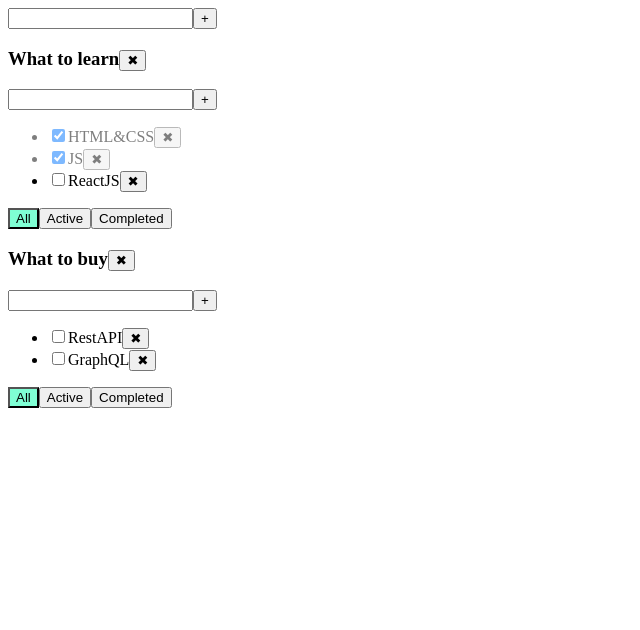
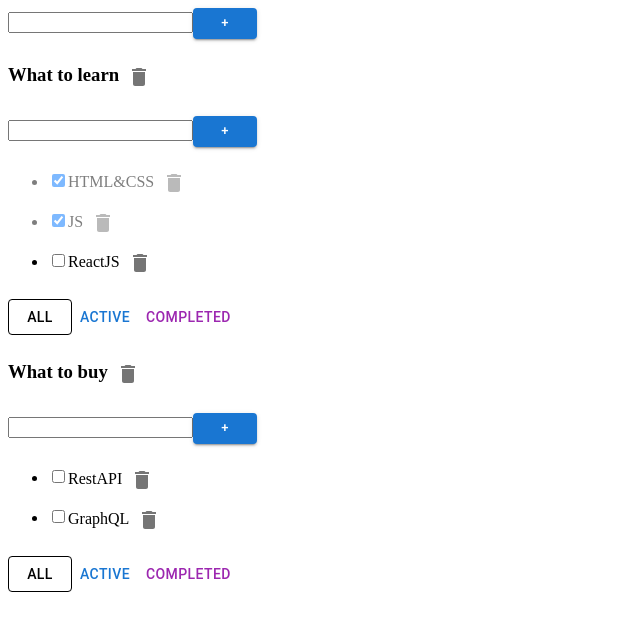
Before and after one commit to victor13bars/my_todolist, a React (Create React App) app: page / in a window 1280 px wide. Shown: the top 630 px of the page, without its empty margins (0-640 px from the left). Built offline with nearby package versions, Linux system fonts and the light colour scheme; the HTML template or start-up script is replaced by a standard one.

Commit message:
Button changes

```diff
--- a/package.json
+++ b/package.json
@@ -3,6 +3,10 @@
   "version": "0.1.0",
   "private": true,
   "dependencies": {
+    "@emotion/react": "^11.10.5",
+    "@emotion/styled": "^11.10.5",
+    "@mui/icons-material": "^5.11.0",
+    "@mui/material": "^5.11.7",
     "@testing-library/jest-dom": "^5.16.5",
     "@testing-library/react": "^13.4.0",
     "@testing-library/user-event": "^13.5.0",
--- a/src/AddItemForm.tsx
+++ b/src/AddItemForm.tsx
@@ -1,4 +1,5 @@
 import React, {ChangeEvent, KeyboardEvent, useState} from 'react';
+import {Button} from "@mui/material";
 
 type AddItemFormPropsType = {
     addItem: (title: string) => void
@@ -37,7 +38,7 @@ const AddItemForm = (props: AddItemFormPropsType) => {
                 onKeyPress={onKeyPressHandler}
                 className={error ? 'error' : ''}
             />
-            <button onClick={addItem}>+</button>
+            <Button variant="contained"  size="small" onClick={addItem}>+</Button>
             {error && <div className='error-message'>{error}</div>}
         </div>
     );
--- a/src/Todolist.tsx
+++ b/src/Todolist.tsx
@@ -2,6 +2,8 @@ import React, {ChangeEvent} from 'react';
 import {FilterValueType} from "./App";
 import AddItemForm from "./AddItemForm";
 import EditableSpan from "./EditableSpan";
+import {Button, IconButton} from "@mui/material";
+import {Delete} from "@mui/icons-material";
 
 export type TaskType = {
     id: string
@@ -61,7 +63,9 @@ export function Todolist({
     return <div>
         <h3>
             <EditableSpan value={title} onChange={onChaneTodoTitle}/>
-            <button onClick={() => removeTodolist(id)}>✖</button>
+            <IconButton onClick={() => removeTodolist(id)}>
+                <Delete/>
+            </IconButton>
         </h3>
         <AddItemForm addItem={add}/>
         <ul>
@@ -79,31 +83,36 @@ export function Todolist({
                         <li key={task.id} className={task.isDone ? 'is-done' : ''}>
                             <input type="checkbox" checked={task.isDone} onChange={onChangeHandler}/>
                             <EditableSpan value={task.title} onChange={onChangeTitleHandler}/>
-                            <button onClick={onClickHandler}>✖</button>
+                            <IconButton onClick={onClickHandler}>
+                                <Delete/>
+                            </IconButton>
                         </li>
                     )
                 }
             )}
         </ul>
         <div>
-            <button
-                className={filter === 'all' ? 'active-filter' : ''}
+            <Button
+                variant={filter === 'all' ? 'outlined' : 'text'}
                 onClick={() => onAllClickHandler(id)}
+                color='inherit'
             >
                 All
-            </button>
-            <button
-                className={filter === 'active' ? 'active-filter' : ''}
+            </Button>
+            <Button
+                variant={filter === 'active' ? 'outlined' : 'text'}
                 onClick={() => onActiveClickHandler(id)}
+                color='primary'
             >
                 Active
-            </button>
-            <button
-                className={filter === 'completed' ? 'active-filter' : ''}
+            </Button>
+            <Button
+                variant={filter === 'completed' ? 'outlined' : 'text'}
                 onClick={() => onCompletedClickHandler(id)}
+                color='secondary'
             >
                 Completed
-            </button>
+            </Button>
         </div>
     </div>
 }
```
Also changed, not shown: 1 other file (tests, documents, lock files or other folders).
